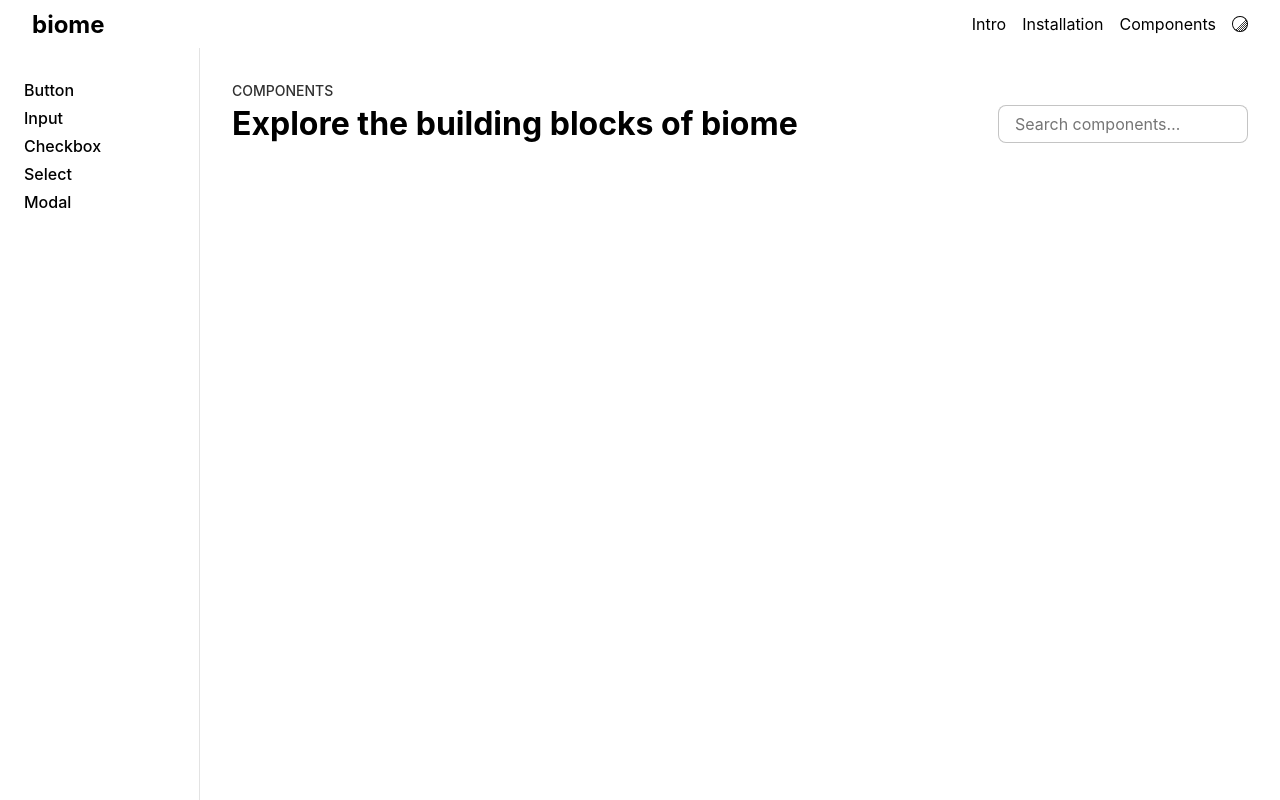
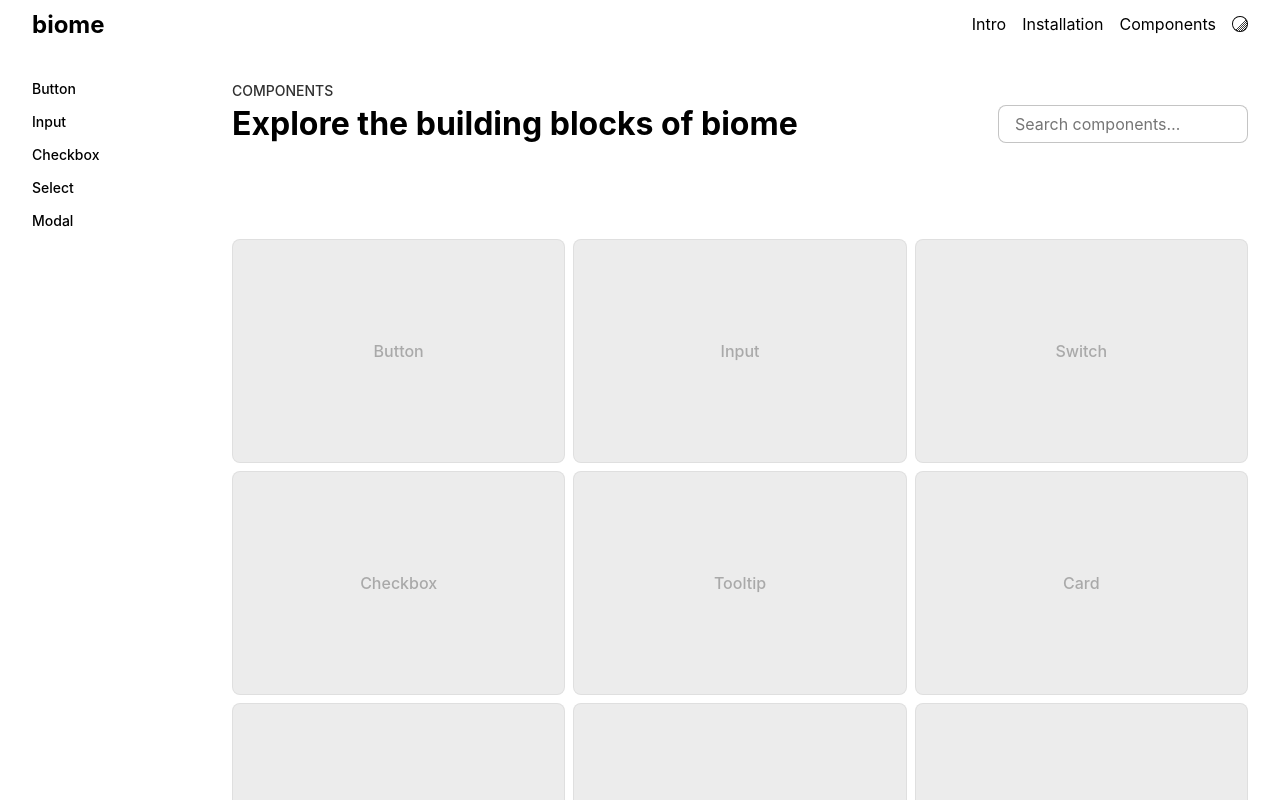
Before and after one commit to impala141592/see-biome, a React (Vite) app: page /components in a window 1280 px wide. Shown: the top 800 px of the page. Built offline with nearby package versions, Linux system fonts and the light colour scheme.

Commit message:
refactor: make ComponentMosaic reusable with props for components and optional See More tile

```diff
--- /dev/null
+++ b/src/components/common/ComponentMosaic/ComponentMosaic.tsx
@@ -0,0 +1,27 @@
+import { MosaicGrid, MosaicTile, SeeMoreTile } from "./ComponentMosaic.styles";
+
+type ComponentMosaicProps = {
+	components: string[];
+	showSeeMoreTile?: boolean;
+};
+
+export const ComponentMosaic = ({
+	components,
+	showSeeMoreTile = false,
+}: ComponentMosaicProps) => {
+	return (
+		<section>
+			<MosaicGrid>
+				{components.map((name) => (
+					<MosaicTile key={name} to={`/components/${name.toLowerCase()}`}>
+						{name}
+					</MosaicTile>
+				))}
+
+				{showSeeMoreTile && (
+					<SeeMoreTile to='/components'>See More</SeeMoreTile>
+				)}
+			</MosaicGrid>
+		</section>
+	);
+};
--- a/src/components/common/Sidebar/Sidebar.styles.ts
+++ b/src/components/common/Sidebar/Sidebar.styles.ts
@@ -6,10 +6,9 @@ export const SidebarContainer = styled.aside`
 	top: var(--top-bar-height);
 	height: calc(100vh - var(--top-bar-height));
 	width: 200px;
-	padding: 2rem 1rem;
-	background-color: ${({ theme }) => theme.colors.background};
-	border-right: 1px solid ${({ theme }) => theme.colors.neutral.base}20;
+	padding: 2rem;
 	overflow-y: auto;
+	font-size: 0.875rem;
 
 	@media (max-width: 768px) {
 		display: none; // or later: collapse into hamburger
@@ -17,27 +16,13 @@ export const SidebarContainer = styled.aside`
 `;
 
 export const SidebarList = styled.ul`
-	list-style: none;
-	padding: 0;
-	margin: 0;
 	display: flex;
 	flex-direction: column;
-	gap: 0.5rem;
+	gap: 1rem;
 `;
 
 export const SidebarLink = styled(NavLink)`
 	text-decoration: none;
 	color: ${({ theme }) => theme.colors.text};
-	padding: 0.25rem 0.5rem;
-	border-radius: 4px;
 	font-weight: 500;
-	transition: background-color 0.2s ease;
-
-	&.active {
-		background-color: ${({ theme }) => theme.colors.primary.base}33;
-	}
-
-	&:hover {
-		background-color: ${({ theme }) => theme.colors.primary.base}1A;
-	}
 `;
--- a/src/components/home/ComponentMosaic.tsx
+++ /dev/null
@@ -1,31 +0,0 @@
-import { MosaicGrid, MosaicTile, SeeMoreTile } from "./ComponentMosaic.styles";
-
-const componentNames = [
-	"Button",
-	"Input",
-	"Switch",
-	"Checkbox",
-	"Tooltip",
-	"Card",
-	"Modal",
-	"Tag",
-	"Alert",
-	"Badge",
-	"Avatar",
-];
-
-export const ComponentMosaic = () => {
-	return (
-		<section>
-			<MosaicGrid>
-				{componentNames.slice(0, 11).map((name) => (
-					<MosaicTile key={name} to={`/components/${name.toLowerCase()}`}>
-						{name}
-					</MosaicTile>
-				))}
-
-				<SeeMoreTile to='/components'>See More</SeeMoreTile>
-			</MosaicGrid>
-		</section>
-	);
-};
--- a/src/routes/Components/Components.styles.ts
+++ b/src/routes/Components/Components.styles.ts
@@ -4,10 +4,10 @@ export const PageLayout = styled.div`
 	display: flex;
 `;
 
-export const PageContent = styled.main`
+export const PageContent = styled.div`
 	flex: 1;
 	padding: 2rem;
-	max-width: 1200px;
+	max-width: ${({ theme }) => theme.layout.contentMaxWidth};
 	margin: 0 auto;
 	display: flex;
 	flex-direction: column;
@@ -51,9 +51,3 @@ export const Search = styled.input`
 		box-shadow: 0 0 0 2px ${({ theme }) => theme.colors.primary.base}33;
 	}
 `;
-
-export const ComponentGrid = styled.div`
-	display: grid;
-	grid-template-columns: repeat(auto-fill, minmax(200px, 1fr));
-	gap: 1rem;
-`;
--- a/src/routes/Components/Components.tsx
+++ b/src/routes/Components/Components.tsx
@@ -6,10 +6,29 @@ import {
 	Caption,
 	Title,
 	Search,
-	ComponentGrid,
 } from "./Components.styles";
 
 import { FullWidthMain } from "../../components/layout/MainContainer/MainContainer";
+import { ComponentMosaic } from "../../components/common/ComponentMosaic/ComponentMosaic";
+
+const allComponents = [
+	"Button",
+	"Input",
+	"Switch",
+	"Checkbox",
+	"Tooltip",
+	"Card",
+	"Modal",
+	"Tag",
+	"Alert",
+	"Badge",
+	"Avatar",
+	"Dropdown",
+	"ProgressBar",
+	"Spinner",
+	"Tabs",
+	"Toast",
+];
 
 const Components = () => {
 	return (
@@ -24,7 +43,7 @@ const Components = () => {
 						</div>
 						<Search type='text' placeholder='Search components…' />
 					</PageHeader>
-					<ComponentGrid>{/* placeholder tiles for now */}</ComponentGrid>
+					<ComponentMosaic components={allComponents} />
 				</PageContent>
 			</PageLayout>
 		</FullWidthMain>
--- a/src/routes/Home/Home.tsx
+++ b/src/routes/Home/Home.tsx
@@ -1,8 +1,22 @@
 import React from "react";
 import { Caption, Heading, Description, ComponentsButton } from "./Home.styles";
 
-import { ComponentMosaic } from "../../components/home/ComponentMosaic";
+import { ComponentMosaic } from "../../components/common/ComponentMosaic/ComponentMosaic";
 import { ConstrainedMain } from "../../components/layout/MainContainer/MainContainer";
+
+const homepageComponents = [
+	"Button",
+	"Input",
+	"Switch",
+	"Checkbox",
+	"Tooltip",
+	"Card",
+	"Modal",
+	"Tag",
+	"Alert",
+	"Badge",
+	"Avatar",
+];
 
 const Home: React.FC = () => {
 	return (
@@ -17,7 +31,7 @@ const Home: React.FC = () => {
 				</Description>
 				<ComponentsButton to='/components'>Components</ComponentsButton>
 			</section>
-			<ComponentMosaic />
+			<ComponentMosaic components={homepageComponents} showSeeMoreTile />
 		</ConstrainedMain>
 	);
 };
```
Also changed, not shown: src/App.styles.tsx (+0 -10 lines), src/components/common/ComponentMosaic/ComponentMosaic.styles.tsx (renamed from src/components/home/ComponentMosaic.styles.tsx), src/routes/Home/Home.styles.ts (renamed from src/routes/Home/Home.styles.tsx).
